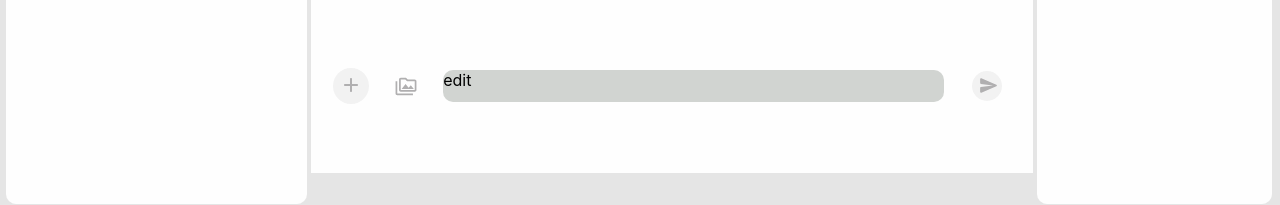
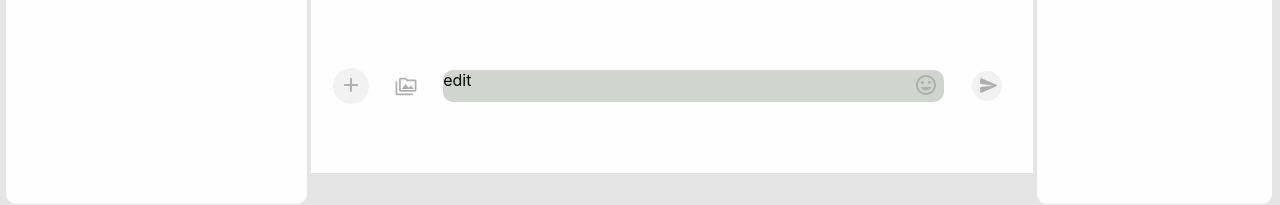
Before and after one commit to okorie2/hive, a Next.js app: page /chat/chat in a window 1280 px wide. Shown: the part 560-765 px from the top of the page. Built offline with nearby package versions, Linux system fonts and the light colour scheme; a web font is replaced by a local one.

Commit message:
added emoji to chat input

```diff
--- a/pages/chat/chat.js
+++ b/pages/chat/chat.js
@@ -137,7 +137,7 @@ export default function Chat() {
                 <div>
                   {/* <Image src="/emoji.svg" alt="emoji" width={20} height={10} /> */}
                   <div contentEditable="true" className={styles.edit}>
-                    edit
+                    edit <div className={styles.emoji}></div>
                   </div>
                 </div>
                 <div className={styles.send}>
--- a/pages/chat/chat.module.css
+++ b/pages/chat/chat.module.css
@@ -216,6 +216,19 @@
   border-radius: 10px;
   background-color: #d1d4d1;
 }
+.emoji {
+  background-image: url("../../public/emoji.svg");
+  background-repeat: no-repeat;
+  width: 20px;
+  height: 20px;
+  display: inline-block;
+  background-size: contain;
+  /* background-size: 10px; */
+  float: right;
+  margin-right: 1.5%;
+  margin-top: 1%;
+}
+
 .fol {
   margin-top: 8%;
   margin-left: 16%;
```
